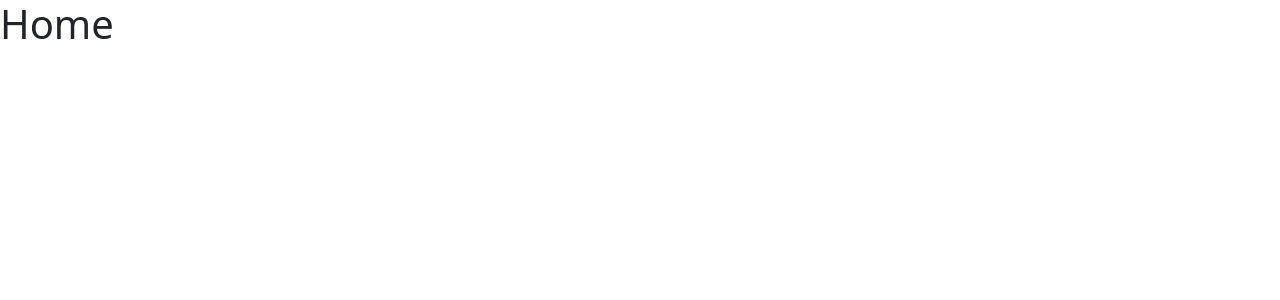
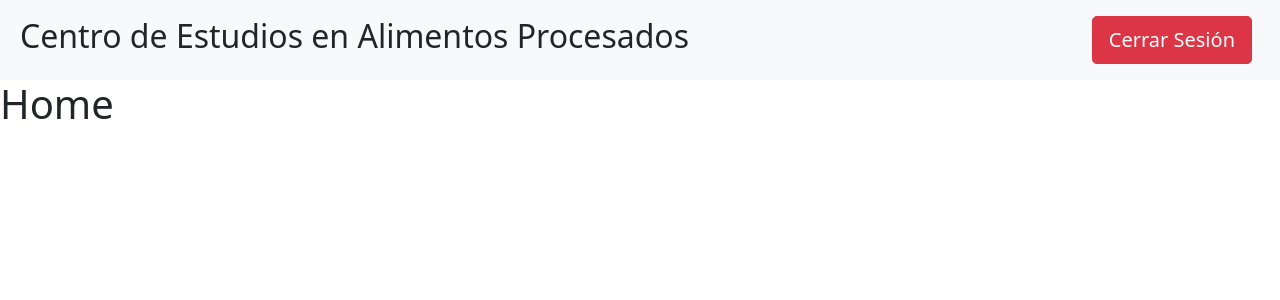
Before and after one commit to ClaudioGuevaraDev/CEAP, a Svelte app in the folder frontend/: page / in a window 1280 px wide. Shown: the top 300 px of the page. Built offline with nearby package versions, Linux system fonts and the light colour scheme.

Commit message:
Navbar agregado

```diff
--- a/frontend/src/App.svelte
+++ b/frontend/src/App.svelte
@@ -6,8 +6,13 @@
 
   // Screens
   import Home from "./screens/Home.svelte";
+
+  //Components
+  import Navbar from "./components/Navbar.svelte";
 </script>
 
 <Router>
+  <Navbar/>
+
   <Route path="/" component={Home} />
 </Router>
--- /dev/null
+++ b/frontend/src/components/Navbar.svelte
@@ -0,0 +1,27 @@
+<script>
+    import { Link } from "svelte-navigator"
+</script>
+
+<nav class="navbar navbar-expand-lg navbar-light bg-light p-2">
+  <div class="container-fluid">
+    <span class="h2">Centro de Estudios en Alimentos Procesados</span>
+    <button
+      class="navbar-toggler"
+      type="button"
+      data-bs-toggle="collapse"
+      data-bs-target="#navbarNavAltMarkup"
+      aria-controls="navbarNavAltMarkup"
+      aria-expanded="false"
+      aria-label="Toggle navigation"
+    >
+      <span class="navbar-toggler-icon" />
+    </button>
+    <div class="collapse navbar-collapse" id="navbarNavAltMarkup">
+      <div class="navbar-nav ms-auto">
+        <Link to="/" class="nav-link">
+            <button class="btn btn-danger btn-lg">Cerrar Sesión</button>
+        </Link>
+      </div>
+    </div>
+  </div>
+</nav>
```
